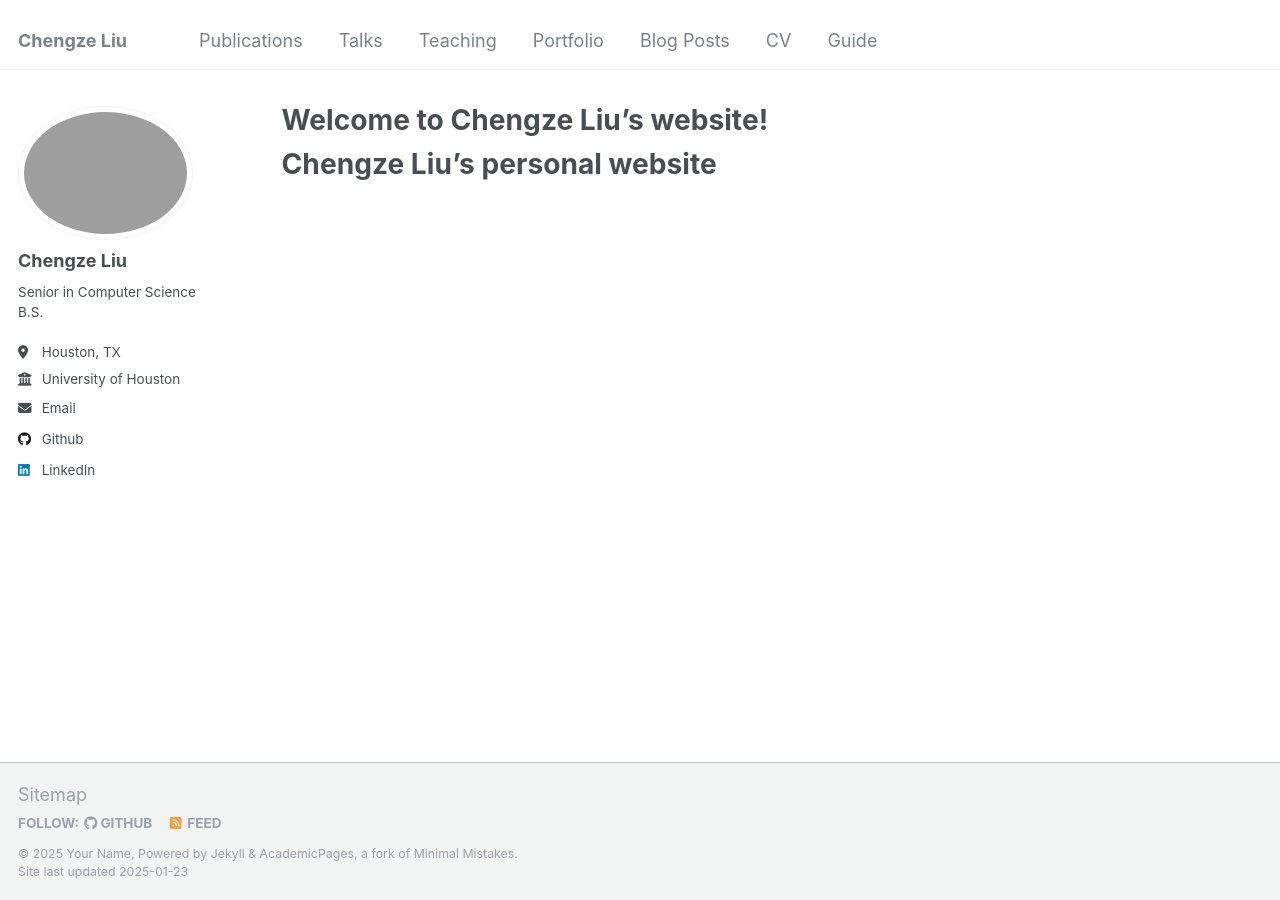
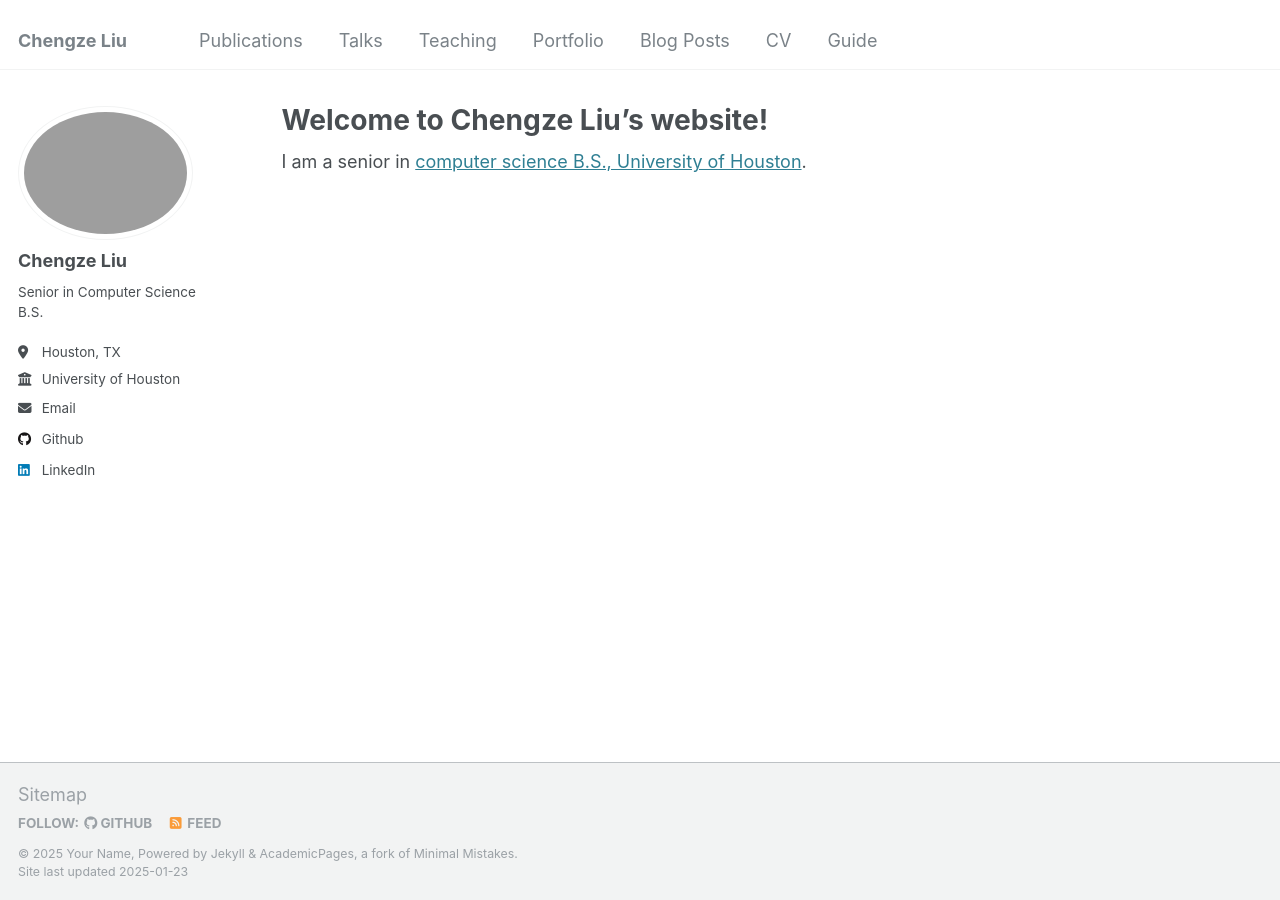
Before and after one commit to chengze24/chengze24.github.io, a Jekyll site: the page built from _pages/about.md, in a window 1280 px wide. Built offline with Jekyll 4.4.1, drawn with Linux system fonts in a browser that asks for light colours.

Commit message:
Update about.md

```diff
--- a/_pages/about.md
+++ b/_pages/about.md
@@ -7,7 +7,4 @@ redirect_from:
   - /about.html
 ---
 
-
-
-Chengze Liu's personal website
-======
+I am a senior in [computer science B.S., University of Houston](cs.uh.edu).
```
